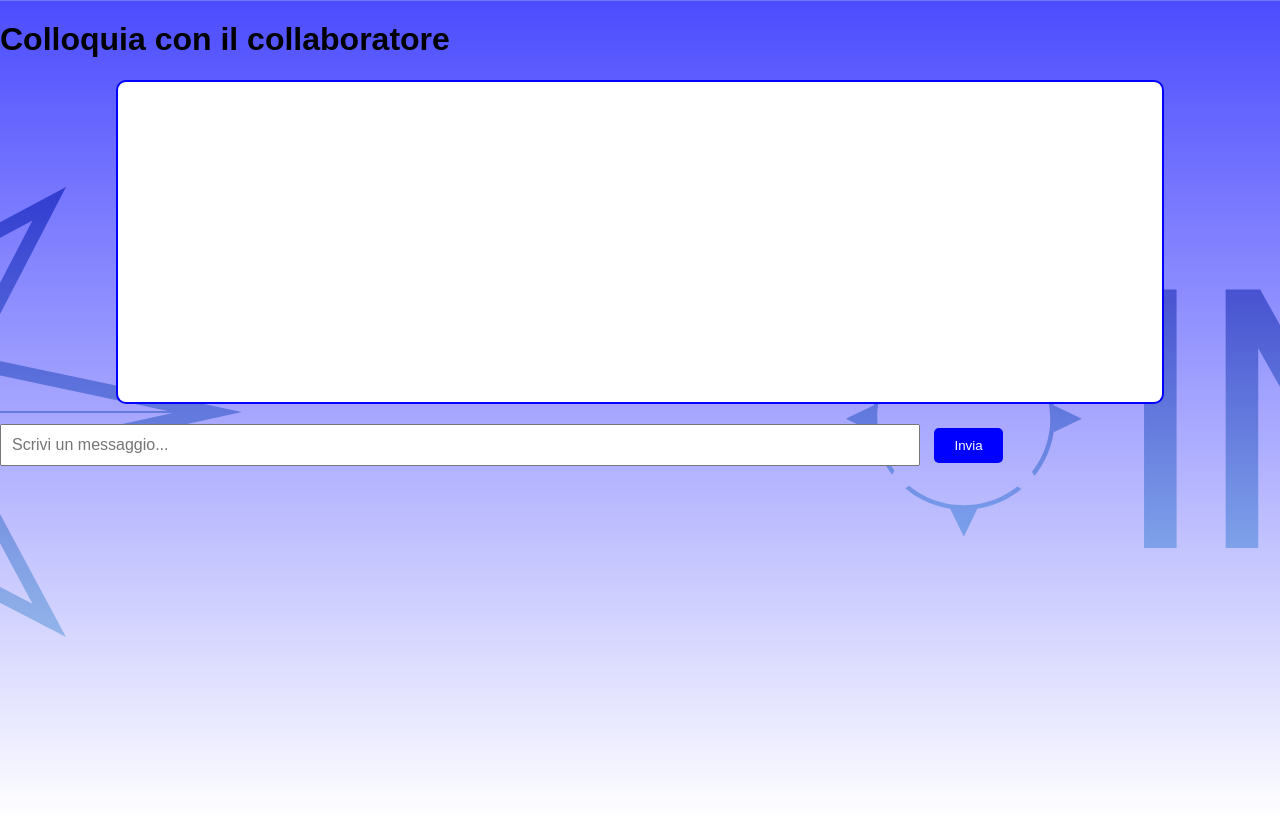
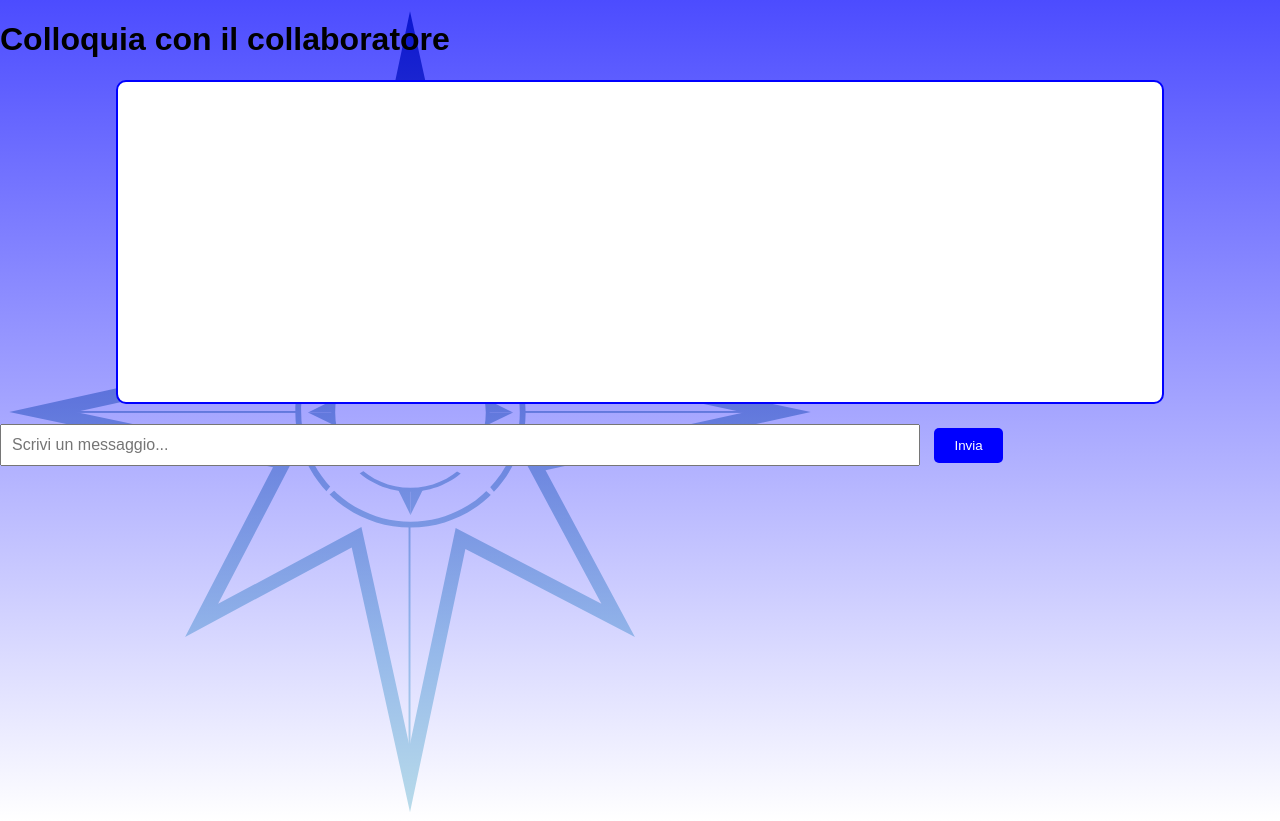
Before and after one commit to marcellourso/openaibot, a Flask app: page / in a window 1280 px wide. Run offline with Flask 3, Linux system fonts and the light colour scheme.

Commit message:
Update index.html

```diff
--- a/templates/index.html
+++ b/templates/index.html
@@ -7,7 +7,8 @@
         body {
             background: linear-gradient(to bottom, rgba(0, 0, 255, 0.7), rgba(255, 255, 255, 0.7)), url('/static/images/Logo-Maximia-DEF.svg');
             background-size: cover;
-            background-position: center;
+            background-position: centain;
+            background-repeat: no-repeat;
             height: 100vh;
             margin: 0;
             font-family: Arial, sans-serif;
```
